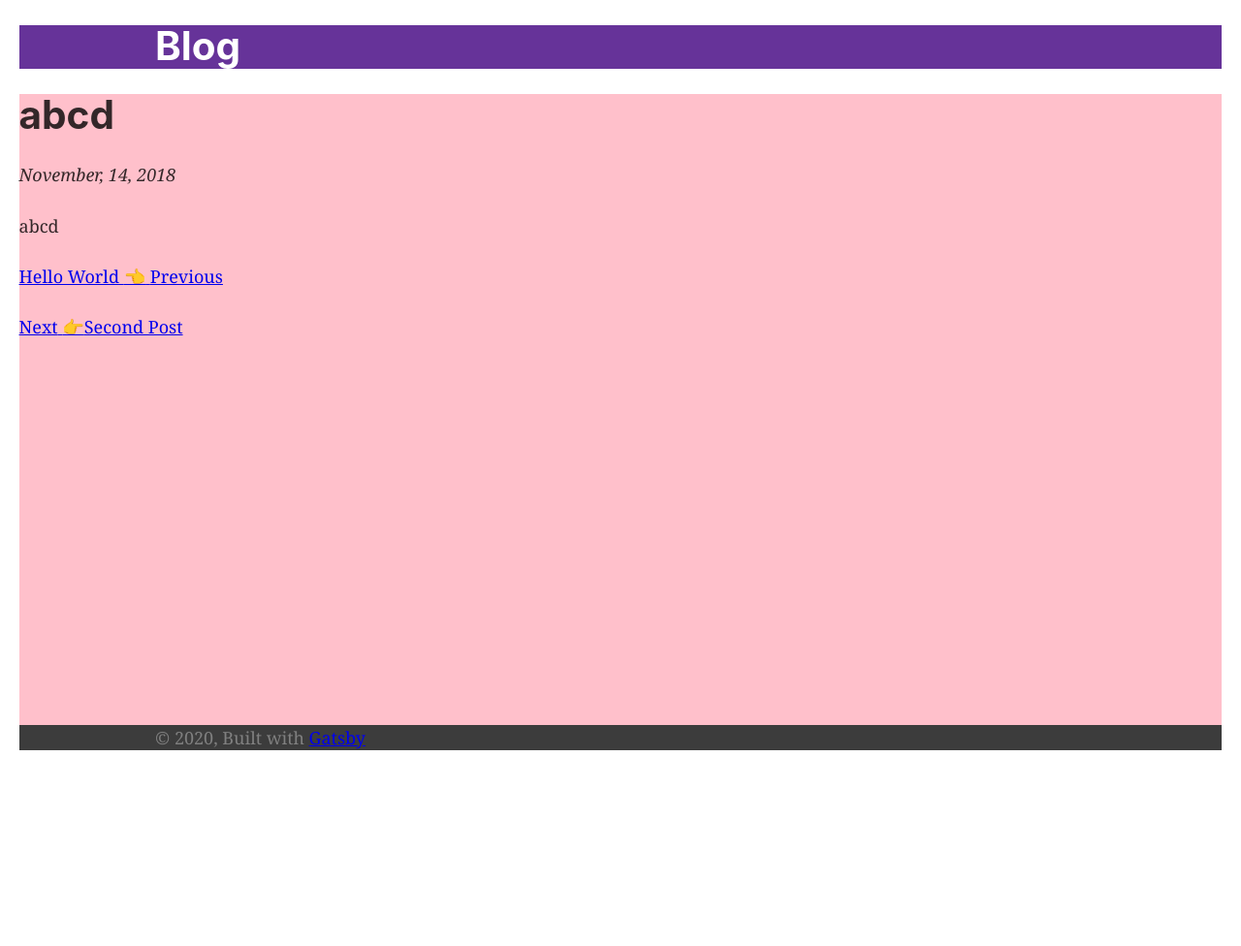
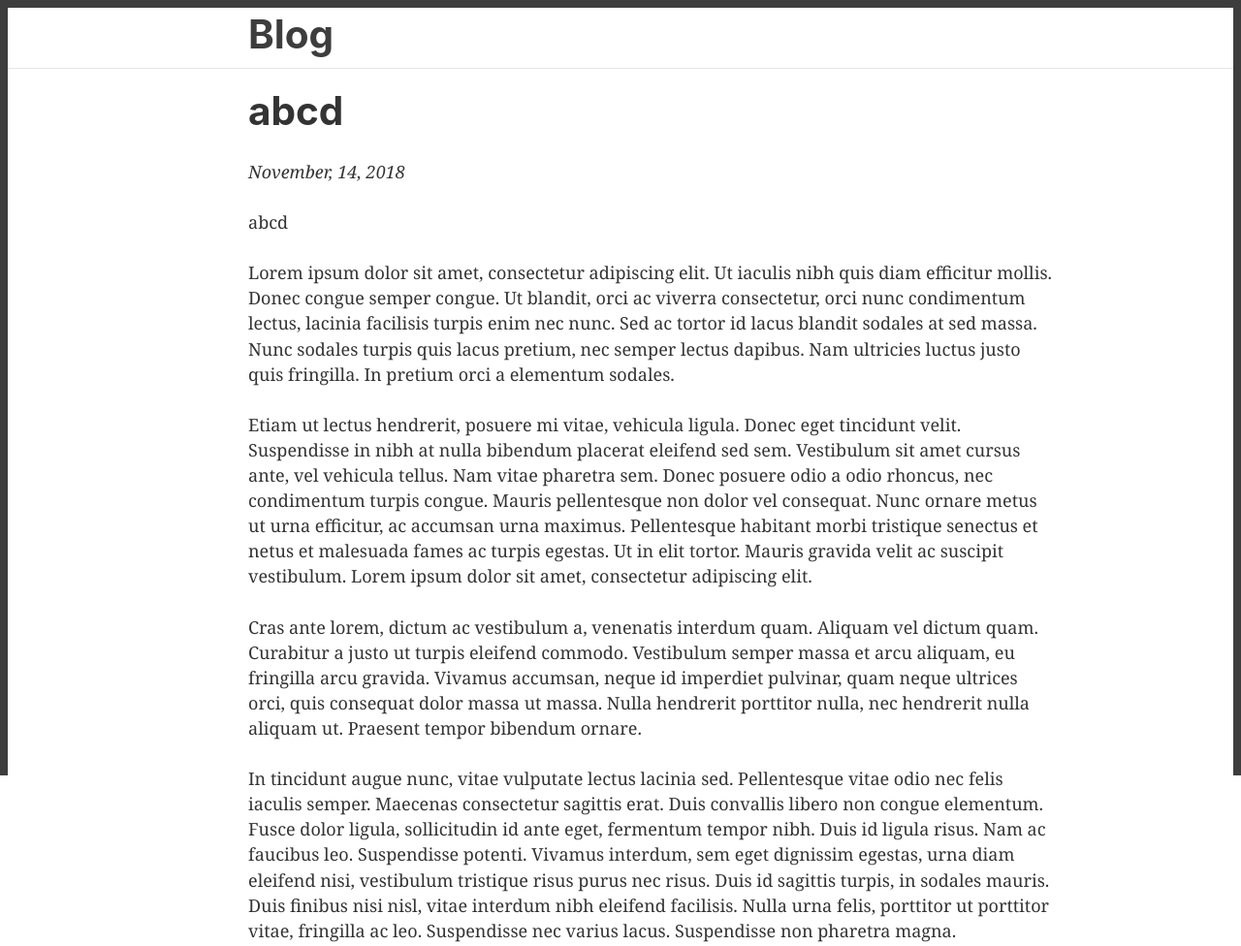
Before and after one commit to tusharpandey13/tusharpandey13.github.io, a Gatsby site: page /abcd in a window 1280 px wide. Shown: the top 976 px of the page at 97% size. Before the commit the page ends 800 px from the top, so only its background shows below. Built offline with nearby package versions, Linux system fonts and the light colour scheme; Gatsby itself is replaced by a stand-in of ours.

Commit message:
18:51:43

```diff
--- a/gatsby-browser.js
+++ b/gatsby-browser.js
@@ -6,4 +6,4 @@
 
 // You can delete this file if you're not using it
 
-import "./global.scss"
+import "./src/styles/global.css"
--- a/gatsby-config.js
+++ b/gatsby-config.js
@@ -6,7 +6,17 @@ module.exports = {
     author: `@tusharpandey13`,
   },
   plugins: [
+    `gatsby-plugin-sass`,
     "gatsby-transformer-remark",
+    `gatsby-plugin-react-helmet`,
+    `gatsby-plugin-sharp`,
+    `gatsby-transformer-sharp`,
+    // {
+    //   resolve: "gatsby-plugin-sass",
+    //   options: {
+    //     // data: `@import "${__dirname}/src/styles/global-vars";`,
+    //   },
+    // },
     {
       resolve: `gatsby-source-filesystem`,
       options: {
@@ -14,7 +24,6 @@ module.exports = {
         path: `${__dirname}/src/pages/`,
       },
     },
-    `gatsby-plugin-react-helmet`,
     {
       resolve: `gatsby-source-filesystem`,
       options: {
@@ -22,8 +31,6 @@ module.exports = {
         path: `${__dirname}/src/images`,
       },
     },
-    `gatsby-transformer-sharp`,
-    `gatsby-plugin-sharp`,
     {
       resolve: `gatsby-plugin-manifest`,
       options: {
@@ -39,6 +46,5 @@ module.exports = {
     // this (optional) plugin enables Progressive Web App + Offline functionality
     // To learn more, visit: https://gatsby.dev/offline
     // `gatsby-plugin-offline`,
-    `gatsby-plugin-sass`,
   ],
 }
--- a/src/components/footer.js
+++ /dev/null
@@ -1,31 +0,0 @@
-import { Link } from "gatsby"
-import PropTypes from "prop-types"
-import React from "react"
-
-import "./footer.scss"
-
-const Footer = () => (
-  <footer>
-    <div
-      style={{
-        margin: `0 auto`,
-        maxWidth: 960,
-        // padding: `1.45rem 1.0875rem`,
-      }}
-    >
-      © {new Date().getFullYear()}, Built with
-      {` `}
-      <a href="https://www.gatsbyjs.org">Gatsby</a>
-    </div>
-  </footer>
-)
-
-Footer.propTypes = {
-  siteTitle: PropTypes.string,
-}
-
-Footer.defaultProps = {
-  siteTitle: ``,
-}
-
-export default Footer
--- a/src/components/footer.scss
+++ /dev/null
@@ -1,7 +0,0 @@
-footer {
-  color: gray;
-  background: #3c3c3c;
-}
-
-footer div {
-}
--- /dev/null
+++ b/src/components/footer/footer.css
@@ -0,0 +1,9 @@
+footer {
+  /* top | right | bottom | left */
+  padding: 0.75% 15% calc(0.75%) 20%;
+  color: gray;
+  background: #1c1c1c;
+  border-bottom: 1vh solid #3d3d3d;
+  font-family: sans-serif;
+  font-size: 0.8em;
+}
--- /dev/null
+++ b/src/components/footer/index.js
@@ -0,0 +1,23 @@
+import { Link } from "gatsby"
+import PropTypes from "prop-types"
+import React from "react"
+
+import "./footer.css"
+
+const Footer = () => (
+  <footer>
+    © {new Date().getFullYear()}, Built with
+    {` `}
+    <a href="https://www.gatsbyjs.org">Gatsby</a>
+  </footer>
+)
+
+Footer.propTypes = {
+  siteTitle: PropTypes.string,
+}
+
+Footer.defaultProps = {
+  siteTitle: ``,
+}
+
+export default Footer
--- a/src/components/header.js
+++ /dev/null
@@ -1,42 +0,0 @@
-import { Link } from "gatsby"
-import PropTypes from "prop-types"
-import React from "react"
-
-const Header = ({ siteTitle }) => (
-  <header
-    style={{
-      background: `rebeccapurple`,
-      marginBottom: `1.45rem`,
-    }}
-  >
-    <div
-      style={{
-        margin: `0 auto`,
-        maxWidth: 960,
-        padding: `inherit`,
-      }}
-    >
-      <h1 style={{ margin: 0 }}>
-        <Link
-          to="/"
-          style={{
-            color: `white`,
-            textDecoration: `none`,
-          }}
-        >
-          {siteTitle}
-        </Link>
-      </h1>
-    </div>
-  </header>
-)
-
-Header.propTypes = {
-  siteTitle: PropTypes.string,
-}
-
-Header.defaultProps = {
-  siteTitle: ``,
-}
-
-export default Header
--- /dev/null
+++ b/src/components/header/header.css
@@ -0,0 +1,19 @@
+.site-header {
+  margin: 0;
+  /* top | right | bottom | left */
+  padding: calc(1%) 5% 1% 20%;
+  position: fixed;
+  top: 0;
+  left: 0;
+  width: 100%;
+  /* filter: blur(4px); */
+  -webkit-backdrop-filter: saturate(180%) blur(20px);
+  backdrop-filter: saturate(180%) blur(4px);
+  background: rgba(255, 255, 255, 0.7);
+  border-top: 1px solid rgba(255, 255, 255, 0.15);
+  transition: box-shadow 0.1s ease 0s;
+  box-shadow: rgba(0, 0, 0, 0.1) 0px -1px 0px 0px inset;
+}
+.site-header-h1 {
+  margin: auto;
+}
--- /dev/null
+++ b/src/components/header/index.js
@@ -0,0 +1,31 @@
+import { Link } from "gatsby"
+import PropTypes from "prop-types"
+import React from "react"
+
+import "./header.css"
+
+const Header = ({ siteTitle }) => (
+  <header className={`site-header`}>
+    <h1 className={`site-header-h1`}>
+      <Link
+        to="/"
+        style={{
+          color: `#3d3d3d`,
+          textDecoration: `none`,
+        }}
+      >
+        {siteTitle}
+      </Link>
+    </h1>
+  </header>
+)
+
+Header.propTypes = {
+  siteTitle: PropTypes.string,
+}
+
+Header.defaultProps = {
+  siteTitle: ``,
+}
+
+export default Header
--- a/src/components/layout.scss
+++ /dev/null
@@ -1,12 +0,0 @@
-.flex-container {
-  height: 100%;
-  display: flex;
-  flex-direction: column;
-  /* justify-content: space-between;  */
-  padding: 1.45rem 1.0875rem;
-}
-
-main {
-  background-color: pink;
-  flex-grow: 1;
-}
--- a/src/components/layout.js
+++ b/src/components/layout/index.js
@@ -9,10 +9,10 @@ import React from "react"
 import PropTypes from "prop-types"
 import { useStaticQuery, graphql } from "gatsby"
 
-import Header from "./header"
-import Footer from "./footer"
+import Header from "../header"
+import Footer from "../footer"
 
-import "./layout.scss"
+import "./layout.css"
 
 const Layout = ({ children }) => {
   const data = useStaticQuery(graphql`
@@ -26,10 +26,23 @@ const Layout = ({ children }) => {
   `)
 
   return (
-    <div className={`flex-container`}>
+    <div className={`body-container`}>
+      <div className={`layout-flex-container`}>
+        <main className={`layout-main`}>
+          <p
+            style={{
+              display: `block`,
+              padding: `2.5%`,
+              textDecoration: `none`,
+              content: `empty`,
+            }}
+          ></p>
+          {children}
+        </main>
+        <Footer />
+      </div>
       <Header siteTitle={data.site.siteMetadata.title} />
-      <main>{children}</main>
-      <Footer />
+      <div className={`site-border`}></div>
     </div>
   )
 }
--- /dev/null
+++ b/src/components/layout/layout.css
@@ -0,0 +1,39 @@
+#gatsby-focus-wrapper {
+  background-color: white;
+}
+.body-container {
+  /* top | right | bottom | left */
+  /* padding: 1% 1%; */
+  height: 100%;
+  /* overflow-y: auto; */
+}
+
+.layout-flex-container {
+  height: 100%;
+  display: flex;
+  flex-direction: column;
+  justify-content: space-between;
+  align-content: stretch;
+  /* margin: 1%; */
+}
+
+.layout-main {
+  background-color: white;
+  flex-grow: 1;
+  padding: 2% 15% 2% 20%;
+}
+
+.site-border {
+  display: block;
+  /* position: absolute; */
+  position: fixed;
+  top: 0;
+  left: 0;
+  min-width: 100%;
+  min-height: 100%;
+  background-color: transparent;
+  border-top: 1vh solid #3d3d3d;
+  border-right: 1vh solid #3d3d3d;
+  border-left: 1vh solid #3d3d3d;
+  pointer-events: none;
+}
--- a/src/pages/abcd/index.md
+++ b/src/pages/abcd/index.md
@@ -7,3 +7,13 @@
 ---
 
 abcd
+
+Lorem ipsum dolor sit amet, consectetur adipiscing elit. Ut iaculis nibh quis diam efficitur mollis. Donec congue semper congue. Ut blandit, orci ac viverra consectetur, orci nunc condimentum lectus, lacinia facilisis turpis enim nec nunc. Sed ac tortor id lacus blandit sodales at sed massa. Nunc sodales turpis quis lacus pretium, nec semper lectus dapibus. Nam ultricies luctus justo quis fringilla. In pretium orci a elementum sodales.
+
+Etiam ut lectus hendrerit, posuere mi vitae, vehicula ligula. Donec eget tincidunt velit. Suspendisse in nibh at nulla bibendum placerat eleifend sed sem. Vestibulum sit amet cursus ante, vel vehicula tellus. Nam vitae pharetra sem. Donec posuere odio a odio rhoncus, nec condimentum turpis congue. Mauris pellentesque non dolor vel consequat. Nunc ornare metus ut urna efficitur, ac accumsan urna maximus. Pellentesque habitant morbi tristique senectus et netus et malesuada fames ac turpis egestas. Ut in elit tortor. Mauris gravida velit ac suscipit vestibulum. Lorem ipsum dolor sit amet, consectetur adipiscing elit.
+
+Cras ante lorem, dictum ac vestibulum a, venenatis interdum quam. Aliquam vel dictum quam. Curabitur a justo ut turpis eleifend commodo. Vestibulum semper massa et arcu aliquam, eu fringilla arcu gravida. Vivamus accumsan, neque id imperdiet pulvinar, quam neque ultrices orci, quis consequat dolor massa ut massa. Nulla hendrerit porttitor nulla, nec hendrerit nulla aliquam ut. Praesent tempor bibendum ornare.
+
+In tincidunt augue nunc, vitae vulputate lectus lacinia sed. Pellentesque vitae odio nec felis iaculis semper. Maecenas consectetur sagittis erat. Duis convallis libero non congue elementum. Fusce dolor ligula, sollicitudin id ante eget, fermentum tempor nibh. Duis id ligula risus. Nam ac faucibus leo. Suspendisse potenti. Vivamus interdum, sem eget dignissim egestas, urna diam eleifend nisi, vestibulum tristique risus purus nec risus. Duis id sagittis turpis, in sodales mauris. Duis finibus nisi nisl, vitae interdum nibh eleifend facilisis. Nulla urna felis, porttitor ut porttitor vitae, fringilla ac leo. Suspendisse nec varius lacus. Suspendisse non pharetra magna.
+
+Nulla facilisi. Fusce turpis erat, placerat rutrum ultrices eget, tempus id lacus. Donec malesuada ex massa, in volutpat lorem venenatis et. Mauris eget purus eu orci sagittis ornare sed ac elit. In et lacinia nulla. Proin dapibus urna nec nisi consequat rutrum. Vivamus eleifend sapien massa, quis fringilla velit molestie sed. Fusce et dui vitae lectus tristique vulputate. Vestibulum ut dui a felis condimentum feugiat eu non ante. Pellentesque habitant morbi tristique senectus et netus et malesuada fames ac turpis egestas.
--- a/global.scss
+++ b/src/styles/global.css
@@ -641,3 +641,8 @@ body {
 div[role="group"][tabindex] {
   height: 100%;
 } */
+
+a {
+  color: rgb(30, 143, 255);
+  text-decoration: none;
+}
```
Also changed, not shown: src/pages/page-2.js (deleted, +0 -16 lines), src/components/image/index.js (renamed from src/components/image.js), src/components/seo/index.js (renamed from src/components/seo.js).
